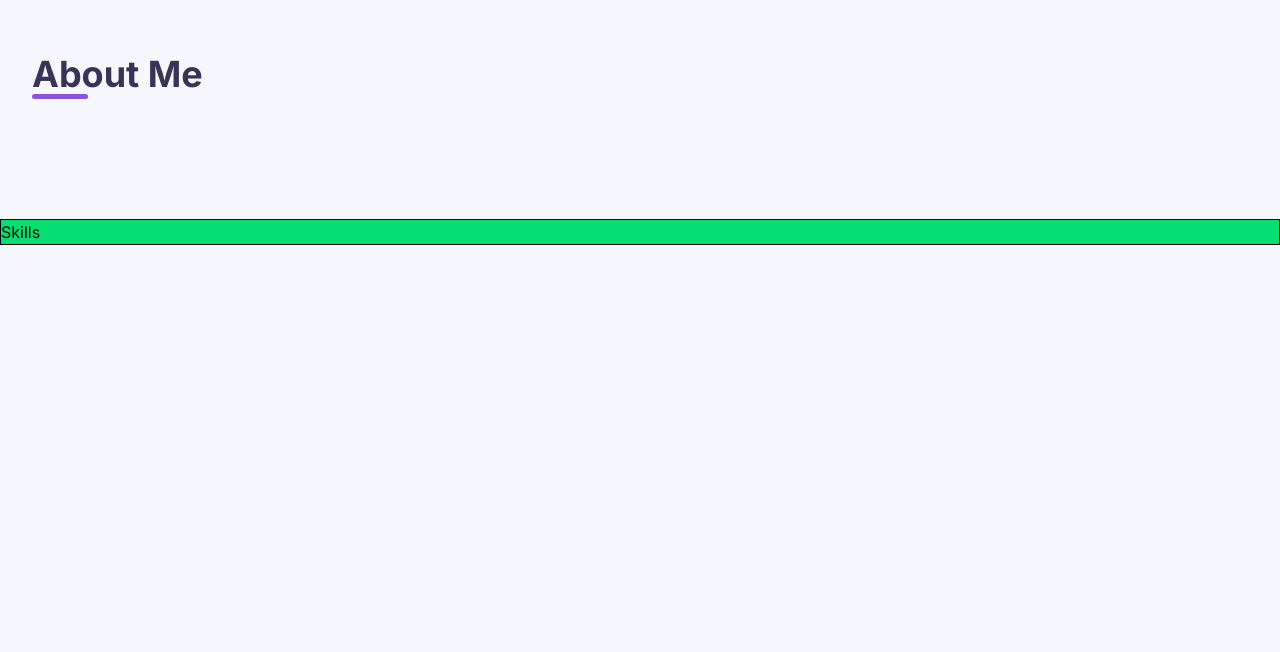
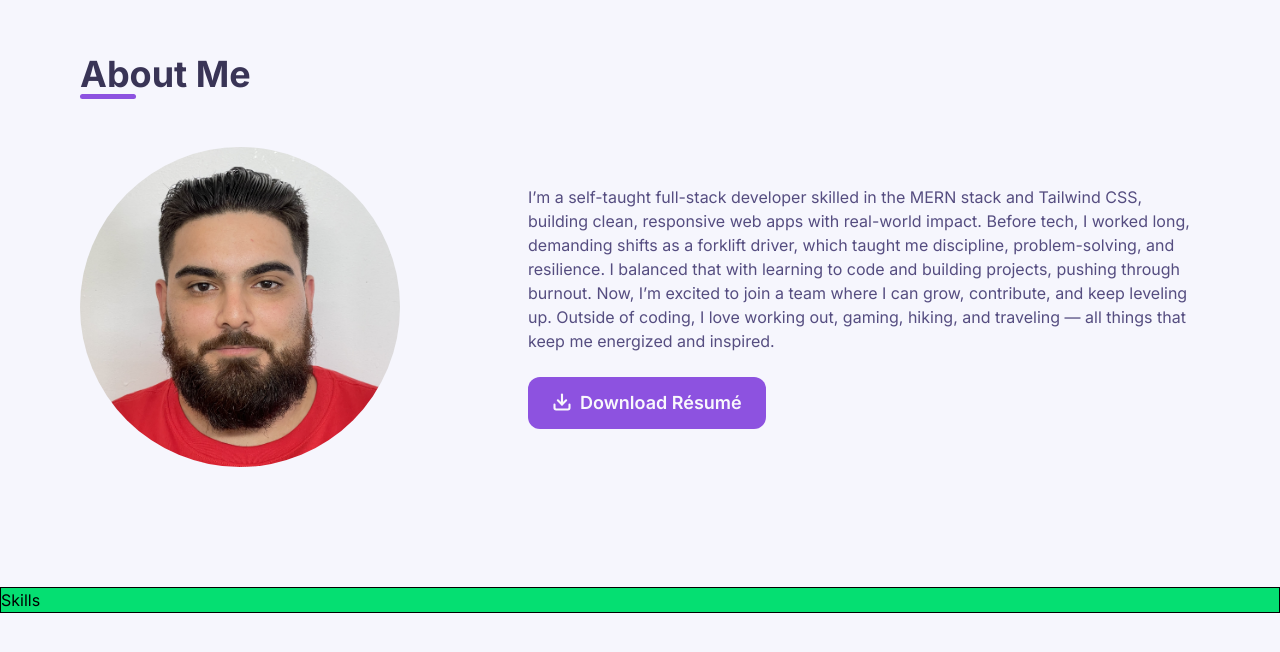
Before and after one commit to hectorlil48/my-portfolio, a React (Vite) app: page / in a window 1280 px wide. Shown: the part 746-1398 px from the top of the page. Built offline with nearby package versions, Linux system fonts and the light colour scheme.

Commit message:
Added image, bio, and button to download resume.

```diff
--- a/src/components/sections/About.jsx
+++ b/src/components/sections/About.jsx
@@ -1,14 +1,52 @@
-import React from "react";
+import { Download } from "lucide-react";
 
 const About = () => {
   return (
-    <section id="about" className="mx-auto max-w-7xl px-4 lg:px-8">
-      <header>
+    <section id="about" className="mx-auto max-w-6xl px-4">
+      <header className="mb-12">
         <div>
           <h2 className="text-heading text-4xl font-bold">About Me</h2>
           <div className="bg-primary h-[5px] w-14 rounded"></div>
         </div>
       </header>
+
+      <div className="flex flex-col items-center justify-center space-y-6 lg:flex-row lg:justify-start lg:space-y-0 lg:space-x-8">
+        {/* Image */}
+        <div className="flex-1">
+          <img
+            src="public/IMG_2725-min.jpeg"
+            alt="profile picture"
+            className="h-48 w-48 rounded-full object-cover sm:h-64 sm:w-64 lg:h-80 lg:w-80"
+          />
+        </div>
+
+        {/* Text */}
+        <div className="max-w-2xl flex-2 space-y-6">
+          <p className="text-foreground">
+            I’m a self-taught full-stack developer skilled in the MERN stack and
+            Tailwind CSS, building clean, responsive web apps with real-world
+            impact. Before tech, I worked long, demanding shifts as a forklift
+            driver, which taught me discipline, problem-solving, and resilience.
+            I balanced that with learning to code and building projects, pushing
+            through burnout. Now, I’m excited to join a team where I can grow,
+            contribute, and keep leveling up. Outside of coding, I love working
+            out, gaming, hiking, and traveling — all things that keep me
+            energized and inspired.
+          </p>
+
+          <a
+            href=""
+            className="bg-primary text-main-btn inline-block rounded-xl px-6 py-4 text-lg font-semibold transition-transform duration-300 ease-in-out hover:scale-105 hover:shadow-md"
+          >
+            <div className="flex items-center justify-center gap-2">
+              <Download className="h-5 w-5 -translate-y-[1px] stroke-[2.5] align-middle" />
+              <span className="leading-none">
+                Download R&eacute;sum&eacute;
+              </span>
+            </div>
+          </a>
+        </div>
+      </div>
     </section>
   );
 };
```
Also changed, not shown: public/IMG_2725-min.jpeg (added).
